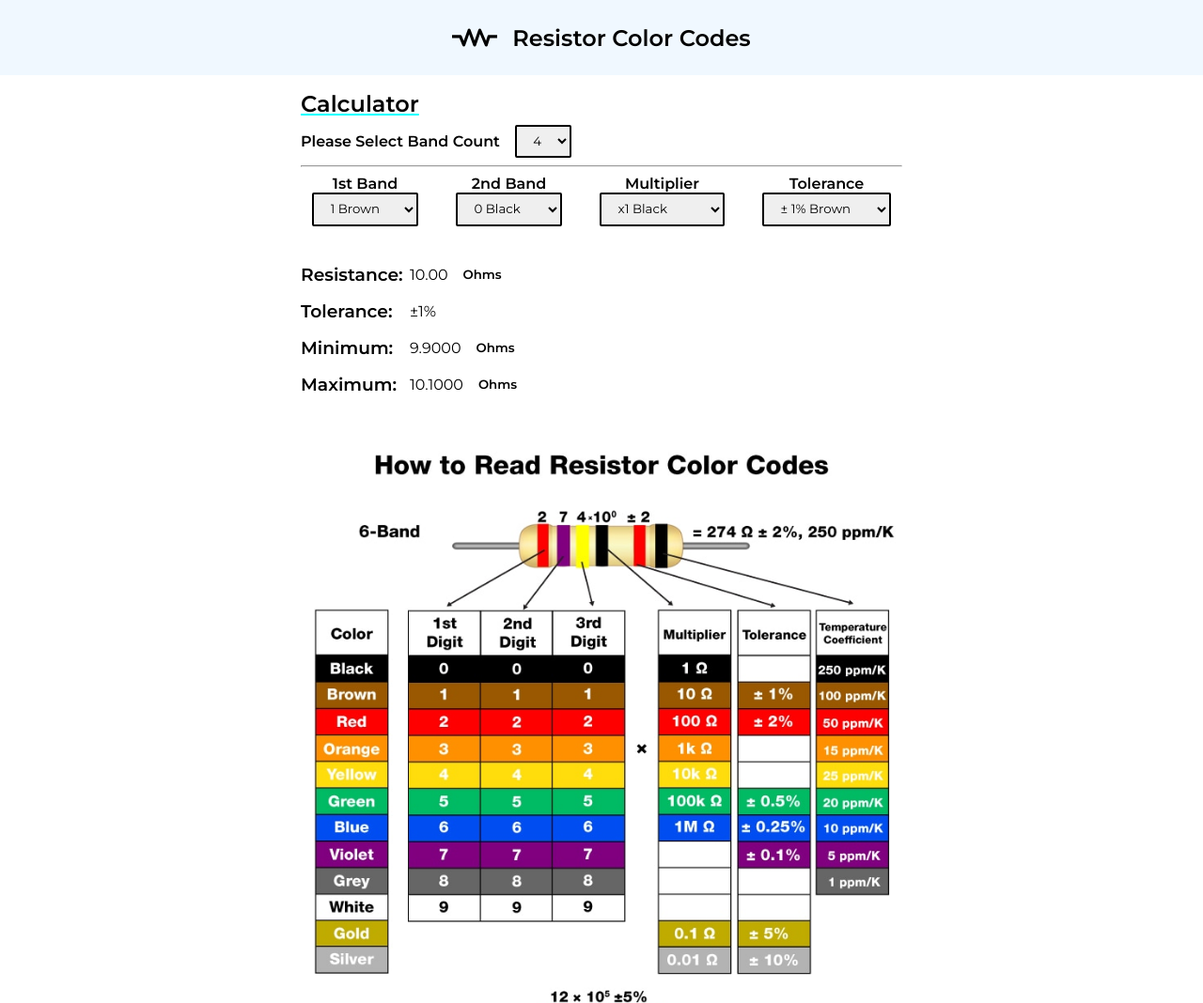
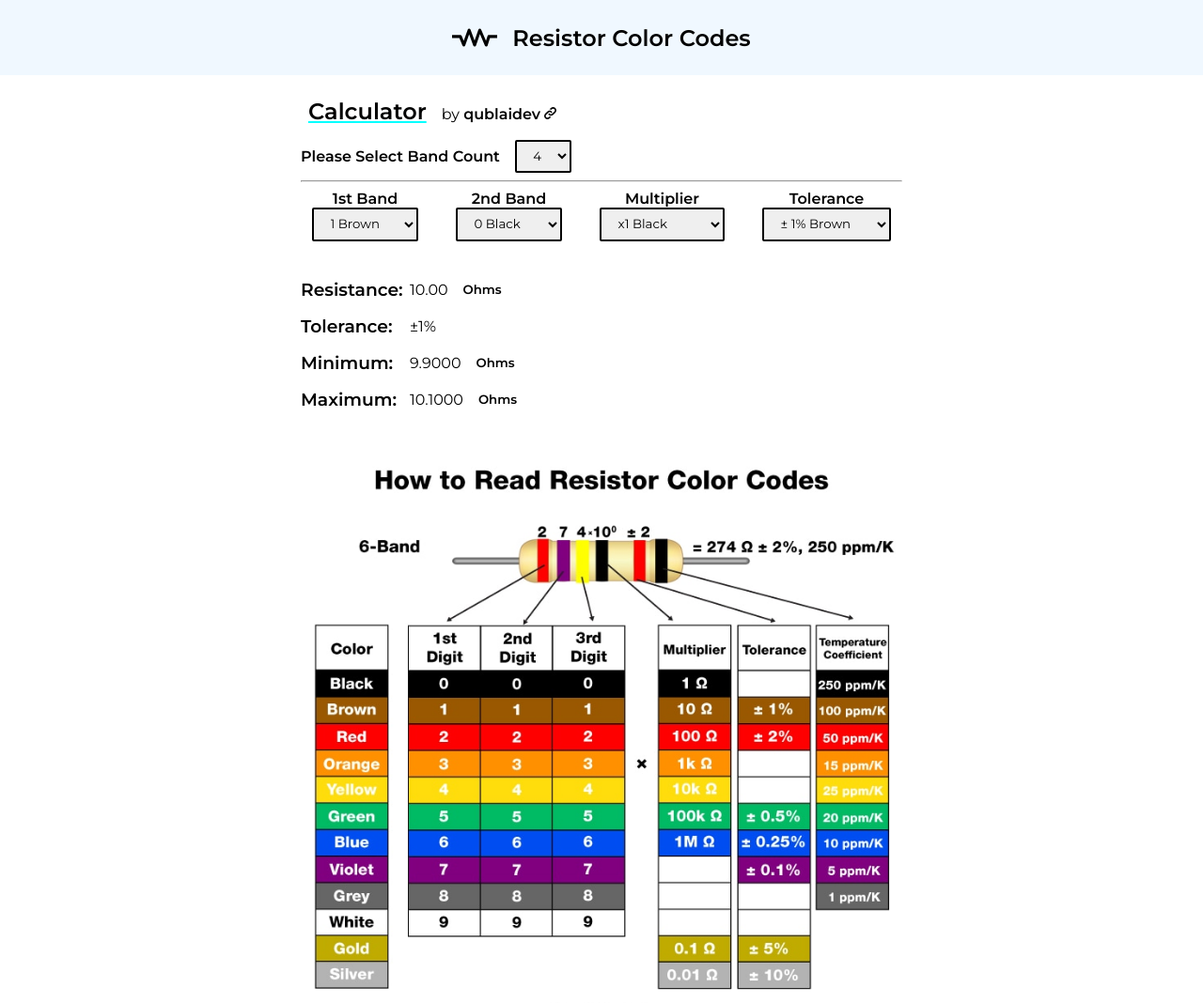
Before and after one commit to qublaidev/Resistor-Color-Codes, a plain HTML site: page index.html in a window 1280 px wide. Shown: the top 1068 px of the page at 94% size. Drawn offline with Linux system fonts and the light colour scheme.

Commit message:
added github link

```diff
--- a/index.css
+++ b/index.css
@@ -13,6 +13,16 @@
   padding: 0 1rem;
 }
 
+.footer {
+  max-width: 640px;
+  margin: 0 auto;
+  padding: 2rem;
+}
+hr.divider {
+  margin: 0 auto;
+  color: aquamarine;
+  width: 90%;
+}
 .header {
   display: flex;
   align-items: center;
@@ -21,6 +31,22 @@
   background-color: aliceblue;
   padding: 1rem;
   text-align: center;
+}
+.calculator-header {
+  display: flex;
+  flex-direction: row;
+  align-items: baseline;
+  gap: 1rem;
+  padding: 0.5rem;
+}
+a.github-link {
+  text-decoration: none;
+  color: black;
+}
+
+a.github-link:hover {
+  text-decoration: underline;
+  text-decoration-color: aqua;
 }
 
 .header h1 {
--- a/index.html
+++ b/index.html
@@ -25,7 +25,29 @@
     </nav>
     <div class="main">
       <div class="finder">
-        <h2>Calculator</h2>
+        <div class="calculator-header">
+          <h2>Calculator</h2>
+          <p>
+            by
+            <a
+              href="https://github.com/qublaidev/Resistor-Color-Codes"
+              class="github-link"
+              title="GitHub link"
+            >
+              <strong>qublaidev</strong>
+              <svg
+                xmlns="http://www.w3.org/2000/svg"
+                width="13"
+                height="13"
+                viewBox="0 0 24 24"
+              >
+                <path
+                  d="M6.188 8.719c.439-.439.926-.801 1.444-1.087 2.887-1.591 6.589-.745 8.445 2.069l-2.246 2.245c-.644-1.469-2.243-2.305-3.834-1.949-.599.134-1.168.433-1.633.898l-4.304 4.306c-1.307 1.307-1.307 3.433 0 4.74 1.307 1.307 3.433 1.307 4.74 0l1.327-1.327c1.207.479 2.501.67 3.779.575l-2.929 2.929c-2.511 2.511-6.582 2.511-9.093 0s-2.511-6.582 0-9.093l4.304-4.306zm6.836-6.836l-2.929 2.929c1.277-.096 2.572.096 3.779.574l1.326-1.326c1.307-1.307 3.433-1.307 4.74 0 1.307 1.307 1.307 3.433 0 4.74l-4.305 4.305c-1.311 1.311-3.44 1.3-4.74 0-.303-.303-.564-.68-.727-1.051l-2.246 2.245c.236.358.481.667.796.982.812.812 1.846 1.417 3.036 1.704 1.542.371 3.194.166 4.613-.617.518-.286 1.005-.648 1.444-1.087l4.304-4.305c2.512-2.511 2.512-6.582.001-9.093-2.511-2.51-6.581-2.51-9.092 0z"
+                />
+              </svg>
+            </a>
+          </p>
+        </div>
         <div class="band-selector">
           <h4>Please Select Band Count</h4>
           <select
```
Also changed, not shown: 1 other file.
